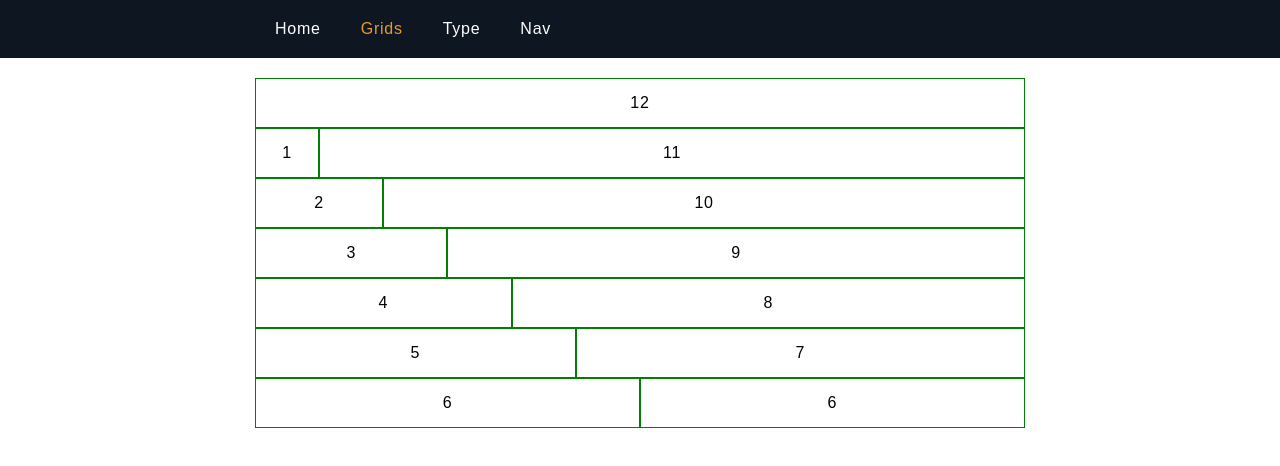
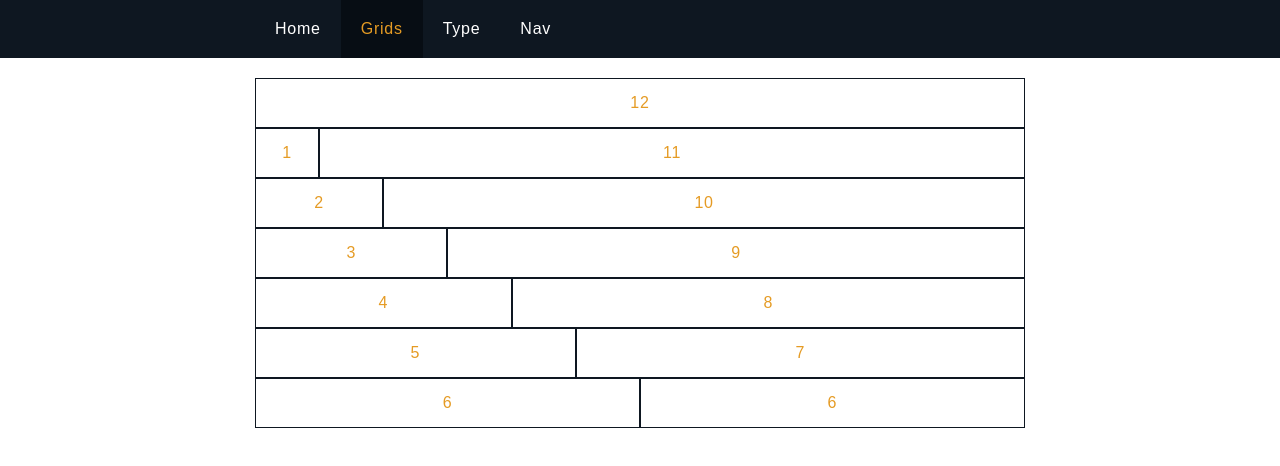
Before and after one commit to jasmine1569/grids, a website: page docs/grids.html in a window 1280 px wide. Drawn offline with Linux system fonts and the light colour scheme.

Commit message:
ran yarn run dev

```diff
--- a/docs/grids.html
+++ b/docs/grids.html
@@ -23,19 +23,19 @@
 <div class="section">
   <div class="row">
     <div class="container">
-      <div class="col-md-12 col-outline type--center">12</div>
-      <div class="col-md-1 col-outline type--center">1</div>
-      <div class="col-md-11 col-outline type--center">11</div>
-      <div class="col-md-2 col-outline type--center">2</div>
-      <div class="col-md-10 col-outline type--center">10</div>
-      <div class="col-md-3 col-outline type--center">3</div>
-      <div class="col-md-9 col-outline type--center">9</div>
-      <div class="col-md-4 col-outline type--center">4</div>
-      <div class="col-md-8 col-outline type--center">8</div>
-      <div class="col-md-5 col-outline type--center">5</div>
-      <div class="col-md-7 col-outline type--center">7</div>
-      <div class="col-md-6 col-outline type--center">6</div>
-      <div class="col-md-6 col-outline type--center">6</div>
+      <div class="col-md-12 col-outline type--center type--gold">12</div>
+      <div class="col-md-1 col-outline type--center type--gold">1</div>
+      <div class="col-md-11 col-outline type--center type--gold">11</div>
+      <div class="col-md-2 col-outline type--center type--gold">2</div>
+      <div class="col-md-10 col-outline type--center type--gold">10</div>
+      <div class="col-md-3 col-outline type--center type--gold">3</div>
+      <div class="col-md-9 col-outline type--center type--gold">9</div>
+      <div class="col-md-4 col-outline type--center type--gold">4</div>
+      <div class="col-md-8 col-outline type--center type--gold">8</div>
+      <div class="col-md-5 col-outline type--center type--gold">5</div>
+      <div class="col-md-7 col-outline type--center type--gold">7</div>
+      <div class="col-md-6 col-outline type--center type--gold">6</div>
+      <div class="col-md-6 col-outline type--center type--gold">6</div>
     </div>
   </div>
 </div>
--- a/src/sass/_grids.scss
+++ b/src/sass/_grids.scss
@@ -24,7 +24,7 @@ html { box-sizing: border-box; }
 }
 
 .col-outline{
-  border: 1px solid green;
+  border: 1px solid #0E1721;
 }
 
 /* EXAMPLE X-SMALL SIZE */
--- a/src/sass/_nav.scss
+++ b/src/sass/_nav.scss
@@ -27,6 +27,7 @@ li {
 
     &.active{
         color: #E59B24;
+        background-color: #070D14;
     }
 }
 
--- a/src/sass/_type.scss
+++ b/src/sass/_type.scss
@@ -17,3 +17,6 @@ p{
   font-weight: $regular;
   line-height: 140%;
 }
+
+
+.type--gold{ color: #E59B24; }
```
Also changed, not shown: docs/home.html (+9 -0 lines), dist/css/app.css.
